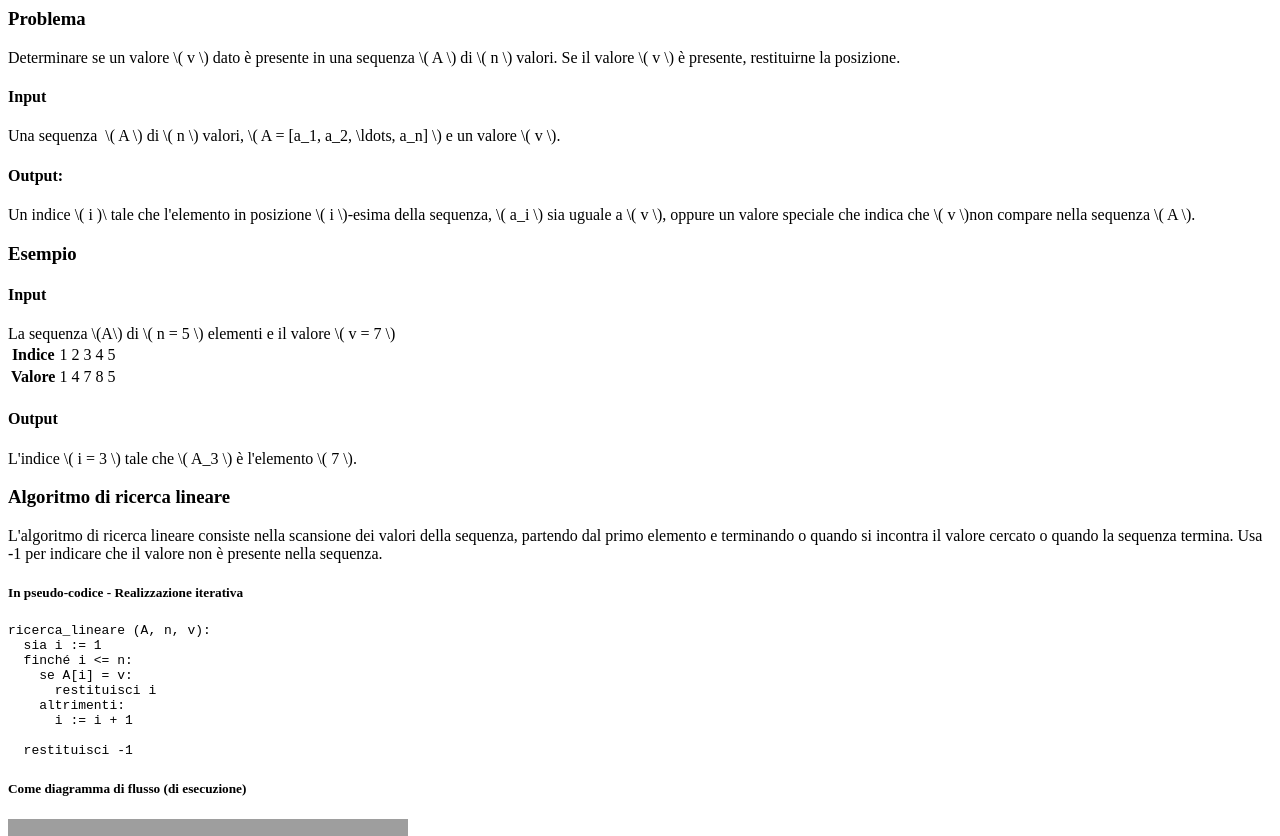
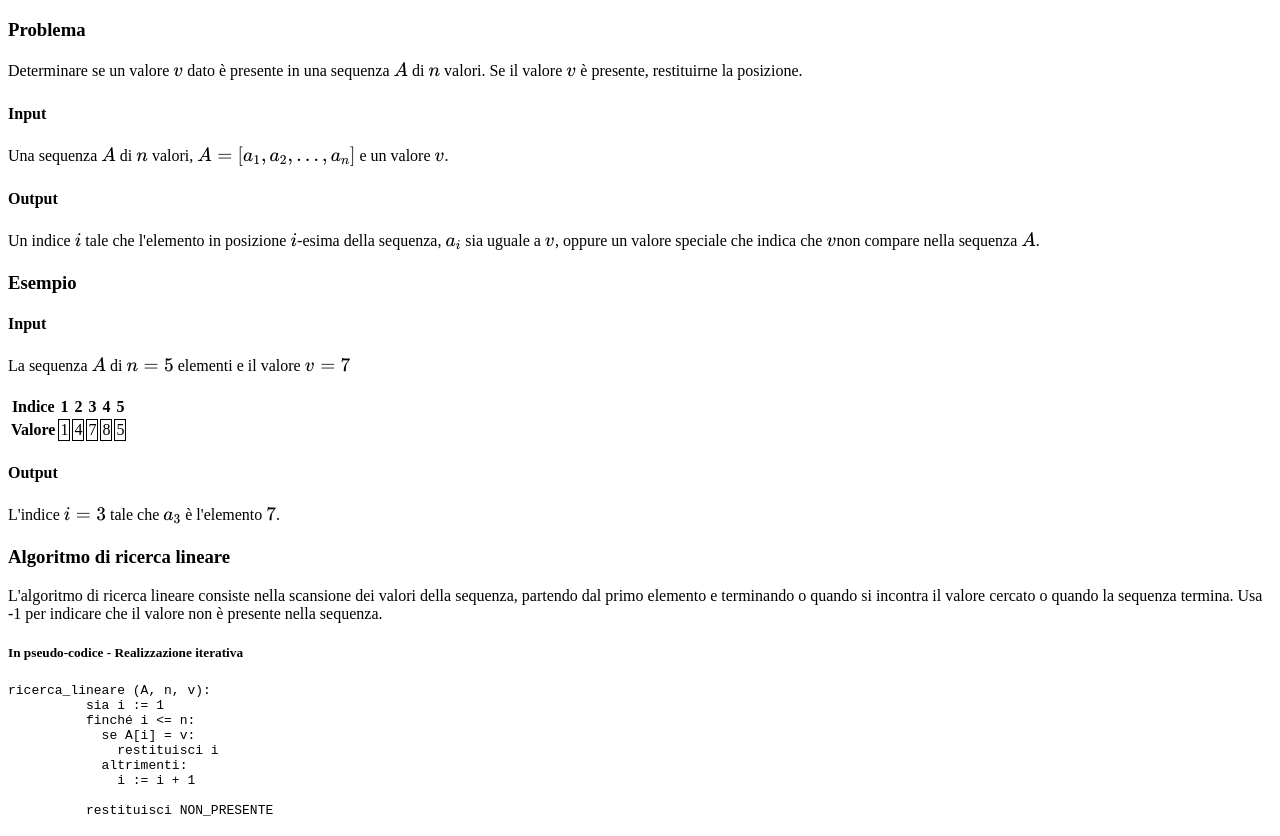
Before and after one commit to gionatamassibenincasa/moodle, a plain HTML site: page algoritmi/ricerca/ricerca_linare.html in a window 1280 px wide. Shown: the top 836 px of the page. Drawn offline with nearby package versions, Linux system fonts and the light colour scheme; grey boxes are pictures that could not be loaded; a script that the page names is missing.

Commit message:
Versione standalone

```diff
--- a/algoritmi/ricerca/ricerca_linare.html
+++ b/algoritmi/ricerca/ricerca_linare.html
@@ -1,30 +1,51 @@
+<!DOCTYPE html>
+<html lang="en">
+
+<head>
+    <meta charset="UTF-8">
+    <meta name="viewport" content="width=device-width, initial-scale=1.0">
+    <meta http-equiv="X-UA-Compatible" content="ie=edge">
+    <link rel="stylesheet" href="https://cdnjs.cloudflare.com/ajax/libs/KaTeX/0.9.0-beta1/katex.min.css" integrity="sha384-VEnyslhHLHiYPca9KFkBB3CMeslnM9CzwjxsEbZTeA21JBm7tdLwKoZmCt3cZTYD"
+        crossorigin="anonymous">
+    <script src="https://cdnjs.cloudflare.com/ajax/libs/KaTeX/0.9.0-beta1/katex.min.js" integrity="sha384-O4hpKqcplNCe+jLuBVEXC10Rn1QEqAmX98lKAIFBEDxZI0a+6Z2w2n8AEtQbR4CD"
+        crossorigin="anonymous"></script>
+    <script src="https://cdnjs.cloudflare.com/ajax/libs/KaTeX/0.9.0-beta1/contrib/auto-render.min.js" integrity="sha384-IiI65aU9ZYub2MY9zhtKd1H2ps7xxf+eb2YFG9lX6uRqpXCvBTOidPRCXCrQ++Uc"
+        crossorigin="anonymous"></script>
+    <title>Document</title>
+    <style>
+        td {
+            border-collapse: collapse;
+            border: 1px solid black;
+        }
+    </style>
+</head>
+
+<body>
     <h3>Problema</h3>
     <p>Determinare se un valore \( v \) dato è presente in una sequenza \( A \) di \( n \) valori. Se il valore \( v \) è presente,
         restituirne la posizione.</p>
 
     <h4>Input</h4>
-<p>Una sequenza&nbsp; \( A \) di \( n \) valori, \( A = [a_1, a_2, \ldots, a_n] \) e un valore \( v \).</p>
+    <p>Una sequenza \( A \) di \( n \) valori, \( A = [a_1, a_2, \ldots, a_n] \) e un valore \( v \).</p>
 
-<h4>Output:</h4>
-
-<p>Un indice \( i )\ tale che l'elemento in posizione \( i \)-esima della sequenza, \( a_i \) sia uguale a \( v \), oppure un
-    valore speciale che indica che \( v \)non compare nella sequenza \( A \).</p>
+    <h4>Output</h4>
+    <p>Un indice \( i \) tale che l'elemento in posizione \( i \)-esima della sequenza, \( a_i \) sia uguale a \( v \), oppure
+        un valore speciale che indica che \( v \)non compare nella sequenza \( A \).</p>
 
     <h3>Esempio</h3>
 
     <h4>Input</h4>
-
-La sequenza \(A\) di \( n = 5 \) elementi e il valore \( v = 7 \)
+    <p>La sequenza \(A\) di \( n = 5 \) elementi e il valore \( v = 7 \)</p>
 
     <table>
         <tbody>
             <tr>
                 <th>Indice</th>
-            <td>1</td>
-            <td>2</td>
-            <td>3</td>
-            <td>4</td>
-            <td>5</td>
+                <th>1</th>
+                <th>2</th>
+                <th>3</th>
+                <th>4</th>
+                <th>5</th>
             </tr>
             <tr>
                 <th>Valore</th>
@@ -39,7 +60,7 @@ La sequenza \(A\) di \( n = 5 \) elementi e il valore \( v = 7 \)
 
     <h4>Output</h4>
 
-L'indice \( i = 3 \) tale che \( A_3 \) è l'elemento \( 7 \).
+    L'indice \( i = 3 \) tale che \( a_3 \) è l'elemento \( 7 \).
 
     <h3>Algoritmo di ricerca lineare</h3>
 
@@ -56,14 +77,14 @@ L'indice \( i = 3 \) tale che \( A_3 \) è l'elemento \( 7 \).
             altrimenti:
               i := i + 1
 
-  restituisci -1
+          restituisci NON_PRESENTE
         </pre>
 
     <h5>Come diagramma di flusso (di esecuzione)</h5>
-<img src="https://code2flow.com/mItcXI.png" width="400px">
+    <img src="https://code2flow.com/Hrzixh.svg" width="400px">
 
     <h5>In JavaScript</h5>
-<script src="//repl.it/embed/FYFc/0.js"></script>
+    <script src="https://repl.it/embed/FYFc/0.js"></script>
 
     <h4>In pseudo-codice - versione ricorsiva</h4>
     <pre>ricerca_lineare (A, v):
@@ -221,7 +242,7 @@ passo_ricerca_lineare (A, v, indice):
     </svg>
 
     <h4>In JavaScript</h4>
-<script src="//repl.it/embed/F7Fp/0.js"></script>
+    <script src="https://repl.it/embed/F7Fp/0.js"></script>
 
     <h4>Complessità</h4>
     <h5>Caso migliore</h5>
@@ -234,3 +255,9 @@ passo_ricerca_lineare (A, v, indice):
     <p>Numero confronti:&nbsp;\( \frac{1+2+3+\cdots+n}{n} = \frac{(1+n)\cdot n}{2 \cdot n} = \frac{1+n}{2} \)
         <br>
     </p>
+    <script>
+        renderMathInElement(document.body);
+    </script>
+</body>
+
+</html>
```
Lines whose indentation alone changed are shown as unchanged.
